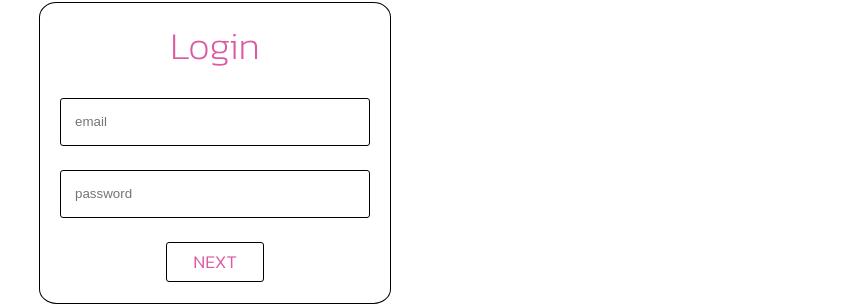
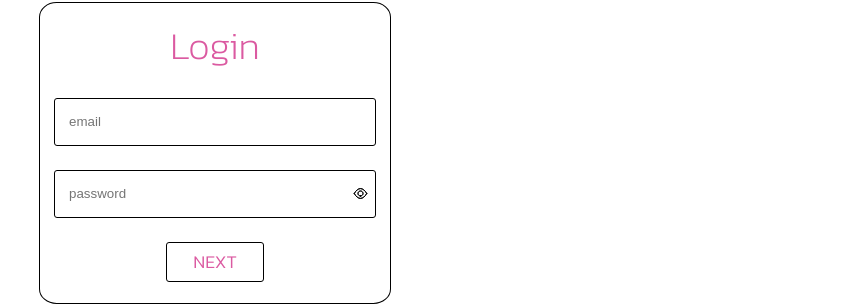
Before and after one commit to hrinov/albenta, a React (Vite) app in the folder website/: page /login in a window 1280 px wide. Shown: the part 247-553 px from the top of the page, without its empty margins (425-1280 px from the left). Built offline with nearby package versions, Linux system fonts and the light colour scheme.

Commit message:
update header style and add hidden passwort to login and signup

```diff
--- a/website/src/pages/Account/components/header/index.sass
+++ b/website/src/pages/Account/components/header/index.sass
@@ -33,17 +33,17 @@ header
             position: absolute
             height: 200px
             width: 1px
-            left: 1134px
+            left: 1133px
             transform: rotate(65deg)
             background-color: #e62d93
 
     .info-block
+        position: absolute
+        left: 600px
         display: flex
         align-items: center
-        justify-content: end
         gap: 32px
         font-size: 20px
-        padding-right: 34px
         font-weight: 200
         color: #000
         height: 84px
--- a/website/src/pages/LoginPage/index.sass
+++ b/website/src/pages/LoginPage/index.sass
@@ -56,6 +56,7 @@ section.login-page
             height: 18px
             margin: 0 auto
             padding: 14px
+            padding-right: 26px
             outline: unset
             border: 1px solid transparent
             box-shadow: unset
@@ -70,6 +71,15 @@ section.login-page
             color: #db5aa1
             font-weight: 200
             font-size: 38px
+
+        img
+            border-color: transparent
+            width: 15px
+            height: 15px
+            position: absolute
+            right: 22px
+            bottom: 112px
+            cursor: pointer
 
         .ok-btn
             height: 38px
--- a/website/src/pages/LoginPage/index.tsx
+++ b/website/src/pages/LoginPage/index.tsx
@@ -2,11 +2,13 @@ import "./index.sass";
 import { Spin } from "antd";
 import { useDispatch } from "react-redux";
 import { useSpring, a } from "react-spring";
+import eye from "../../icons/eye.svg";
 import { requestHandler } from "../../utils";
 import styles from "./animation.module.sass";
 import { useNavigate } from "react-router-dom";
 import { updateUser } from "../../redux/slice";
 import { FC, useEffect, useState } from "react";
+import eye_off from "../../icons/eye-off.svg";
 
 const LoginPage: FC = () => {
   const navigate = useNavigate();
@@ -23,6 +25,7 @@ const LoginPage: FC = () => {
   const [email, setEmail] = useState<string>("");
   const [password, setPassword] = useState<string>("");
   const [loading, setLoading] = useState<boolean>(false);
+  const [isPasVisible, setIsPasVisible] = useState<boolean>(false);
 
   const loginUser = async () => {
     setError("");
@@ -60,7 +63,18 @@ const LoginPage: FC = () => {
     value: string,
     placeholder: string,
     onChange: (e: any) => void
-  ) => <input {...{ value, placeholder, onChange }} />;
+  ) => (
+    <>
+      <input
+        {...{ value, placeholder, onChange }}
+        type={isPasVisible || placeholder == "email" ? "text" : "password"}
+      />
+      <img
+        src={!isPasVisible ? eye : eye_off}
+        onClick={() => setIsPasVisible(!isPasVisible)}
+      />
+    </>
+  );
 
   useEffect(() => {
     setFlipped((state) => !state);
--- a/website/src/pages/SignUpPage/index.sass
+++ b/website/src/pages/SignUpPage/index.sass
@@ -56,6 +56,7 @@ section.signup-page
             height: 18px
             margin: 0 auto
             padding: 14px
+            padding-right: 26px
             outline: unset
             border: 1px solid black
             box-shadow: unset
@@ -73,6 +74,15 @@ section.signup-page
             color: #db5aa1
             font-weight: 200
             font-size: 38px
+
+        img
+            border-color: transparent
+            width: 15px
+            height: 15px
+            position: absolute
+            right: 22px
+            bottom: 106px
+            cursor: pointer
 
         .ok-btn
             height: 38px
--- a/website/src/pages/SignUpPage/index.tsx
+++ b/website/src/pages/SignUpPage/index.tsx
@@ -1,9 +1,11 @@
 import "./index.sass";
 import { Spin } from "antd";
+import eye from "../../icons/eye.svg";
 import { useDispatch } from "react-redux";
 import { useSpring, a } from "react-spring";
 import styles from "./animation.module.sass";
 import { requestHandler } from "../../utils";
+import eye_off from "../../icons/eye-off.svg";
 import { updateUser } from "../../redux/slice";
 import { useNavigate } from "react-router-dom";
 import { FC, useEffect, useState } from "react";
@@ -24,6 +26,7 @@ const SignupPage: FC = () => {
   const [error, setError] = useState<string>("");
   const [password, setPassword] = useState<string>("");
   const [loading, setLoading] = useState<boolean>(false);
+  const [isPasVisible, setIsPasVisible] = useState<boolean>(false);
 
   const registerUser = async () => {
     setError("");
@@ -61,7 +64,18 @@ const SignupPage: FC = () => {
     value: string,
     placeholder: string,
     onChange: (e: any) => void
-  ) => <input {...{ value, placeholder, onChange }} />;
+  ) => (
+    <>
+      <input
+        {...{ value, placeholder, onChange }}
+        type={isPasVisible || placeholder == "email" ? "text" : "password"}
+      />
+      <img
+        src={!isPasVisible ? eye : eye_off}
+        onClick={() => setIsPasVisible(!isPasVisible)}
+      />
+    </>
+  );
 
   useEffect(() => {
     setFlipped((state) => !state);
--- a/website/src/utils/index.ts
+++ b/website/src/utils/index.ts
@@ -31,6 +31,7 @@ export const requestHandler = async (
     };
 
     const handleLogout = () => {
+      localStorage.clear();
       window.location.href = window.location.origin + "/login";
     };
 
@@ -51,7 +52,6 @@ export const requestHandler = async (
       }
       case "wrong token":
         {
-          localStorage.clear();
           handleLogout();
         }
         break;
```
